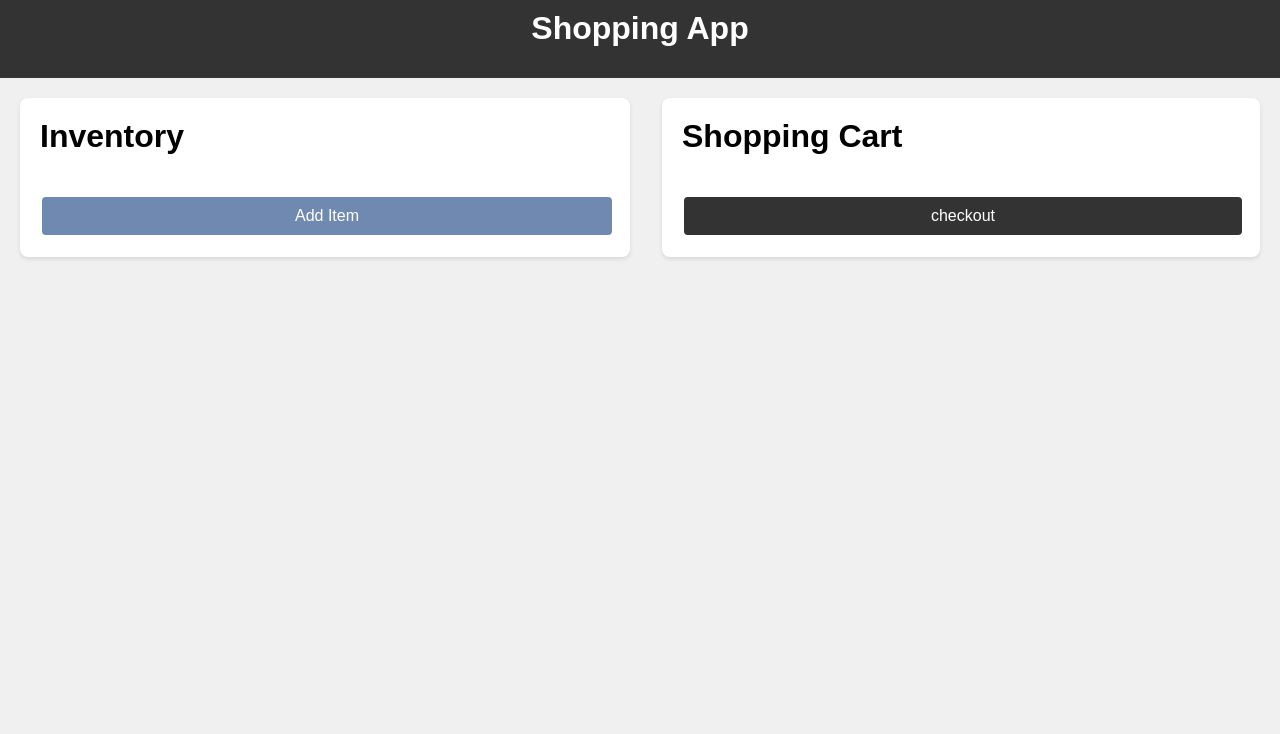
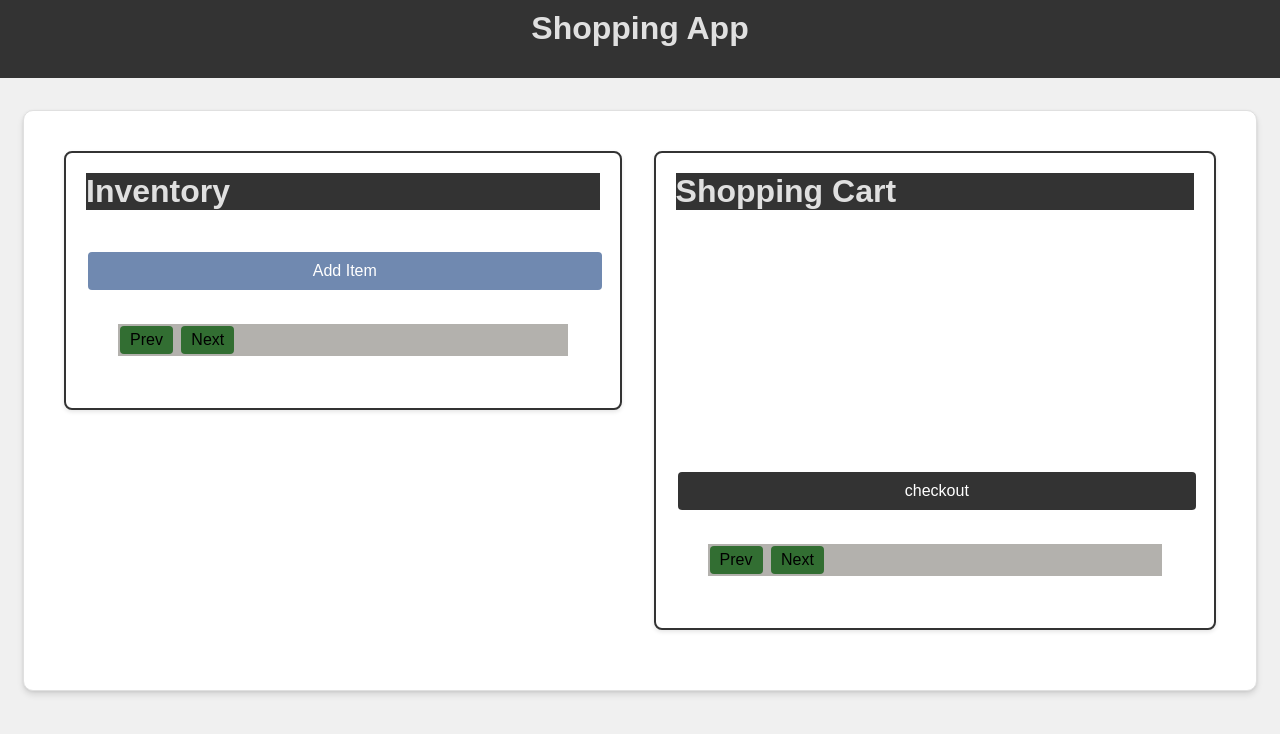
Before and after one commit to veera9999/Antra_Shopping_Cart, a website: page index.html in a window 1280 px wide. Drawn offline with Linux system fonts and the light colour scheme; no server answers.

Commit message:
Made few changes to css

```diff
--- a/index.html
+++ b/index.html
@@ -16,12 +16,28 @@
           <ul></ul>
           <button class="add-inventory-btn">Add Item</button>
         </div>
+        <div class="inventory-pagination">
+          <button id="inventory-prev-btn" class="pagination-main-buttons">
+            Prev
+          </button>
+          <button id="inventory-next-btn" class="pagination-main-buttons">
+            Next
+          </button>
+        </div>
       </div>
       <div class="cart-container">
         <h1>Shopping Cart</h1>
         <div class="cart-wrapper">
           <ul></ul>
           <button class="checkout-btn">checkout</button>
+          <div class="cart-pagination">
+            <button id="cart-prev-btn" class="pagination-main-buttons">
+              Prev
+            </button>
+            <button id="cart-next-btn" class="pagination-main-buttons">
+              Next
+            </button>
+          </div>
         </div>
       </div>
     </div>
--- a/styles.css
+++ b/styles.css
@@ -3,6 +3,9 @@ body {
   margin: 0;
   padding: 0;
   background-color: #f0f0f0;
+  display: flex;
+  flex-direction: column;
+  min-height: 100vh;
 }
 
 .nav-container {
@@ -18,6 +21,13 @@ body {
   gap: 2rem;
   align-items: center;
   padding: 20px;
+  margin: 2rem auto;
+  max-width: 1200px;
+  width: 90%;
+  background-color: white;
+  border-radius: 10px;
+  box-shadow: 0 4px 6px rgba(0, 0, 0, 0.1), 0 1px 3px rgba(0, 0, 0, 0.08);
+  border: 1px solid #e0e0e0;
 }
 
 .inventory-container,
@@ -29,7 +39,9 @@ body {
   max-width: 600px;
   box-shadow: 0 2px 4px rgba(0, 0, 0, 0.1);
   margin-bottom: 20px;
+  border: #333 2px solid;
 }
+
 .inventory-container {
   flex: 1.5;
 }
@@ -37,6 +49,8 @@ body {
 h1 {
   margin-top: 0;
   font-size: 1.5rem;
+  background-color: #333;
+  color: #e0e0e0;
 }
 
 ul {
@@ -93,9 +107,25 @@ button {
   margin-top: 20px;
   font-size: 1rem;
 }
+
 .add-inventory-btn {
   background-color: #7089b0;
 }
+
+.checkout-btn {
+  margin-top: 15rem;
+}
+
+.inventory-pagination,
+.cart-pagination {
+  margin: 2rem 2rem;
+  background-color: #b3b1ad;
+}
+
+.pagination-main-buttons {
+  background-color: #326e32;
+}
+
 @media (min-width: 768px) {
   #app {
     flex-direction: row;
@@ -118,6 +148,10 @@ button {
 }
 
 @media (min-width: 1024px) {
+  #app {
+    padding: 40px;
+  }
+
   .inventory-container,
   .cart-container {
     max-width: 800px;
```
